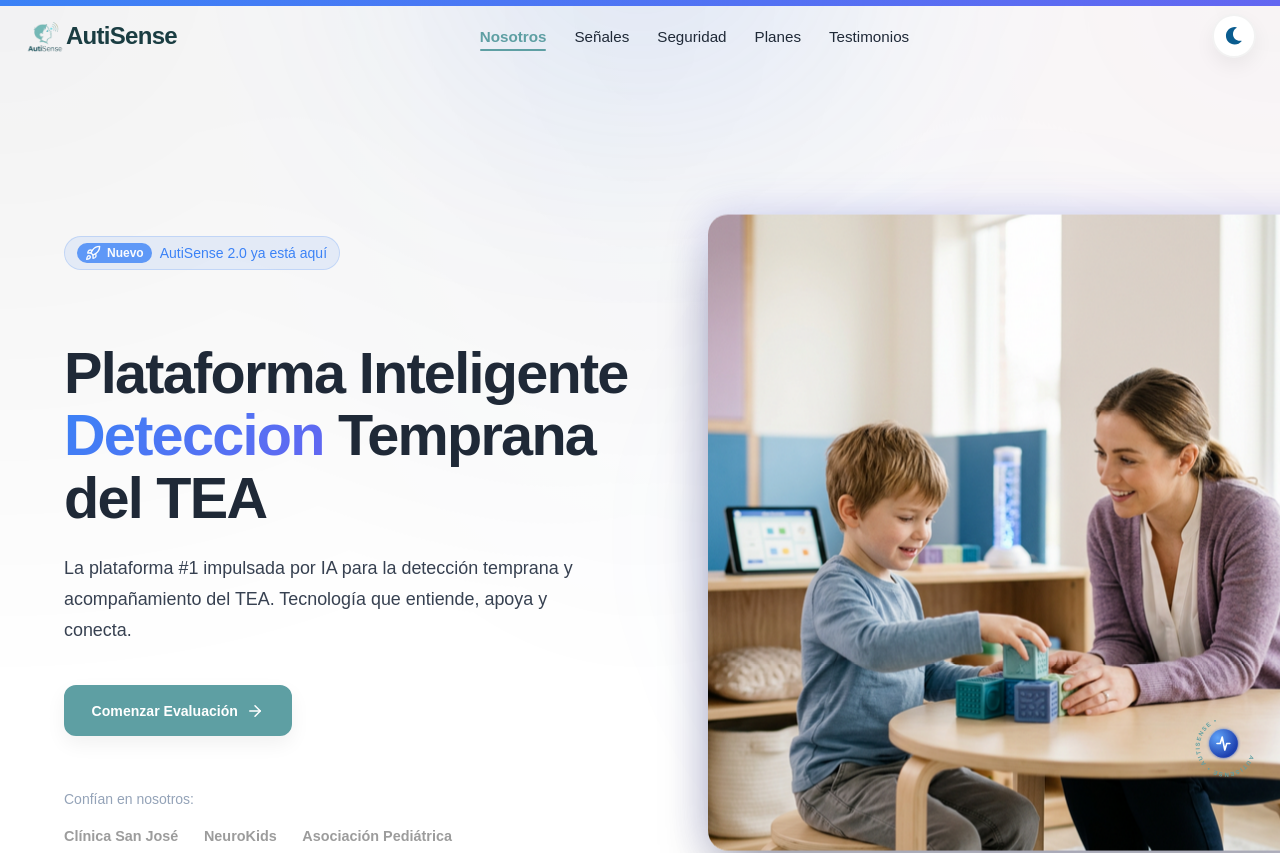
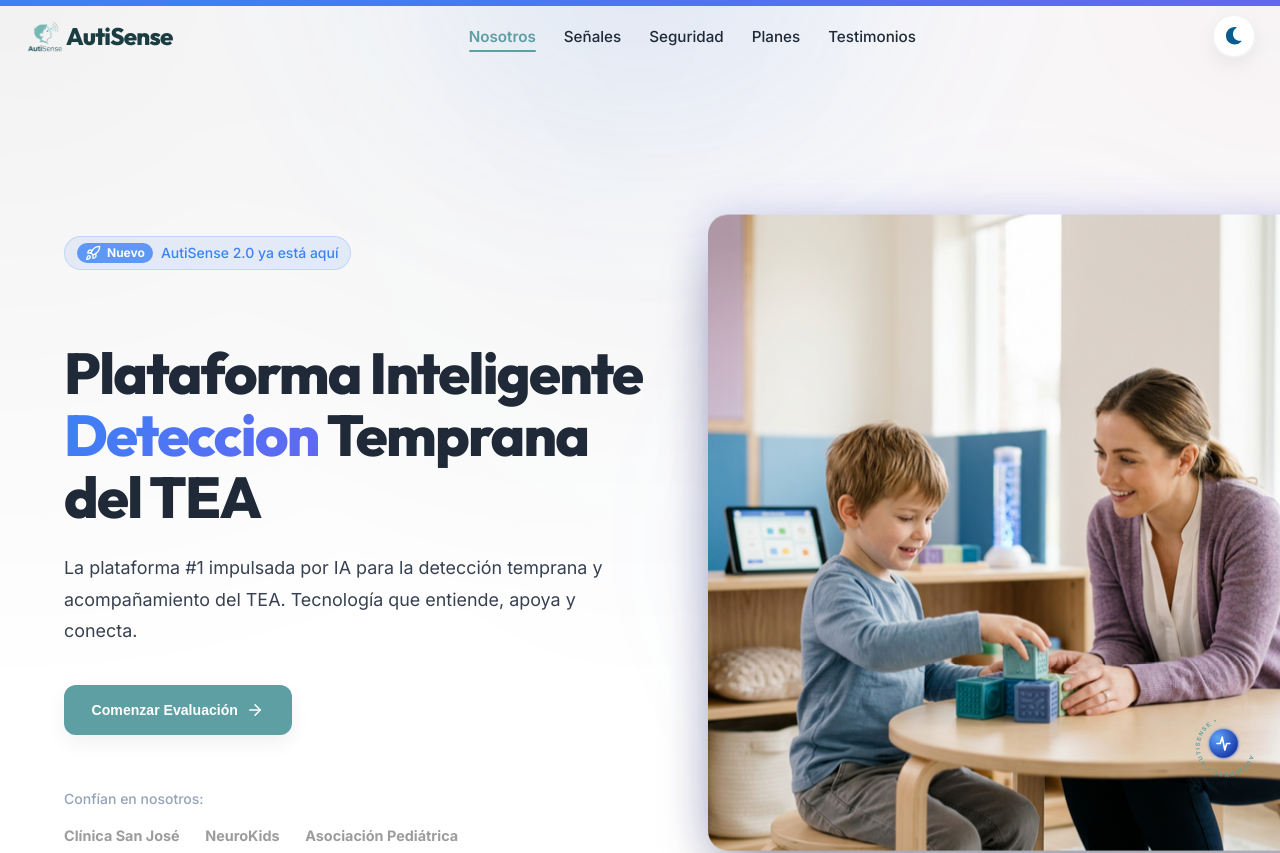
Before and after one commit to DavidPulSor02/AutiSense, a React (Vite) app: page / in a window 1280 px wide. Shown: the top 853 px of the page. Built offline with nearby package versions, Linux system fonts and the light colour scheme.

Commit message:
feat: add professional typography and seo metadata

```diff
--- a/index.html
+++ b/index.html
@@ -5,6 +5,10 @@
   <meta charset="UTF-8" />
   <link rel="icon" type="image/svg+xml" href="/logo.svg" />
   <meta name="viewport" content="width=device-width, initial-scale=1.0" />
+  <meta name="description" content="AutiSense transforma la atención clínica con herramientas inteligentes, seguridad y experiencia digital para equipos de salud." />
+  <link rel="preconnect" href="https://fonts.googleapis.com" />
+  <link rel="preconnect" href="https://fonts.gstatic.com" crossorigin />
+  <link href="https://fonts.googleapis.com/css2?family=Inter:wght@400;500;600;700;800&family=Outfit:wght@500;600;700;800&display=swap" rel="stylesheet" />
   <title>AutiSense</title>
 </head>
 
--- a/src/index.css
+++ b/src/index.css
@@ -67,14 +67,28 @@
 
 body {
   margin: 0;
-  font-family: Arial, sans-serif;
+  font-family: 'Inter', 'Outfit', ui-sans-serif, system-ui, -apple-system, BlinkMacSystemFont, "Segoe UI", sans-serif;
   background-color: var(--bg-primary);
   color: var(--text-primary);
   transition: background-color 0.3s ease, color 0.3s ease;
+  overflow-x: hidden;
+}
+
+h1, h2, h3, h4, h5, h6 {
+  font-family: 'Outfit', 'Inter', ui-sans-serif, system-ui, -apple-system, BlinkMacSystemFont, "Segoe UI", sans-serif;
 }
 
 html {
   scroll-behavior: smooth;
+}
+
+::selection {
+  background: rgba(94, 159, 163, 0.28);
+  color: var(--text-primary);
+}
+
+.landing-wrapper {
+  overflow-x: hidden;
 }
 
 section {
```
